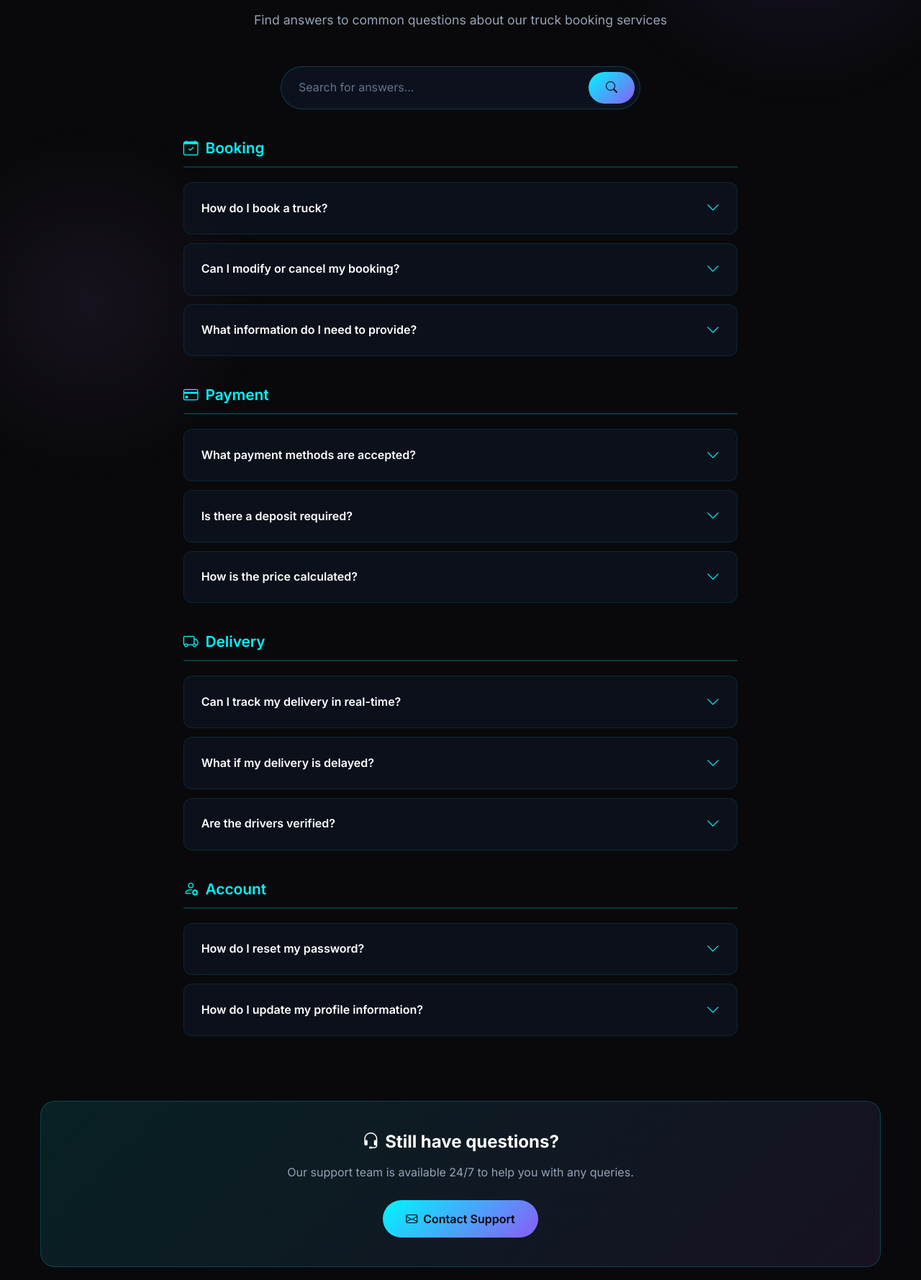
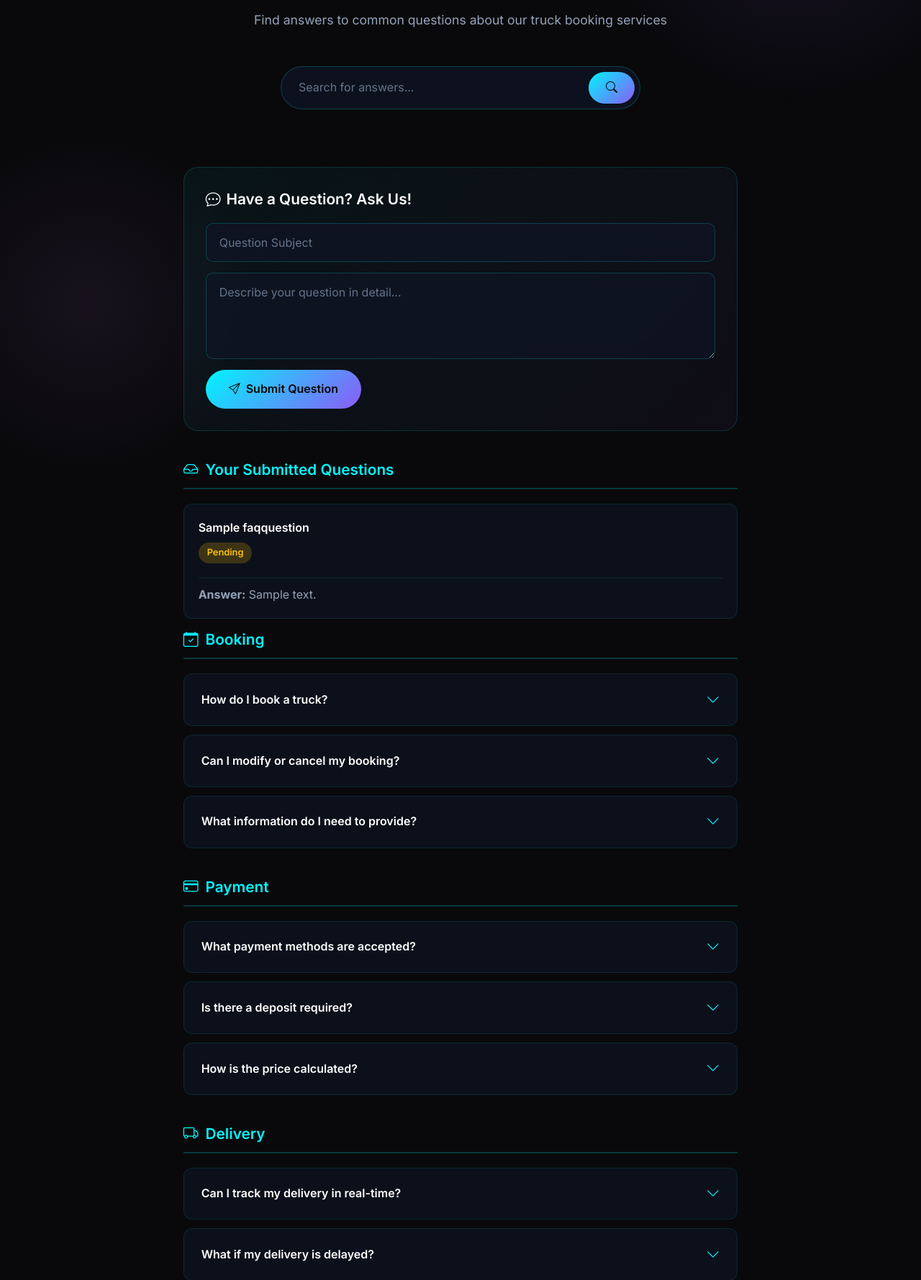
Before and after one commit to Goutham459/TRANSOVA, a Django app: page /faq/ in a window 1280 px wide. Shown: the part 288-2067 px from the top of the page at 72% size. Run offline with Django 5.2, Linux system fonts and the light colour scheme; a user stored in the database is signed in; data comes from the database, SQL or seed files in the repository; tables that the repository leaves empty hold one stand-in row (values such as "Sample post").

Commit message:
faq updated

```diff
--- a/truck_booking_system/bookings/templates/bookings/admin_base.html
+++ b/truck_booking_system/bookings/templates/bookings/admin_base.html
@@ -394,6 +394,11 @@
                         <i class="bi bi-credit-card me-1"></i> Subscriptions
                     </a>
                 </li>
+                <li class="nav-item">
+                    <a class="nav-link {% if '/admin/faq' in request.path %}active{% endif %}" href="{% url 'admin_faq' %}">
+                        <i class="bi bi-question-circle me-1"></i> FAQs
+                    </a>
+                </li>
                 <li class="nav-item dropdown">
                     <a class="nav-link dropdown-toggle" href="#" role="button" data-bs-toggle="dropdown">
                         <i class="bi bi-person-circle me-1"></i> {{ user.username }}
--- a/truck_booking_system/bookings/templates/bookings/faq.html
+++ b/truck_booking_system/bookings/templates/bookings/faq.html
@@ -184,6 +184,111 @@
         padding: 40px;
     }
 
+    /* Ask Question Form */
+    .ask-question-card {
+        background: linear-gradient(135deg, rgba(0, 245, 255, 0.05), rgba(139, 92, 246, 0.05));
+        border: 1px solid rgba(0, 245, 255, 0.15);
+        border-radius: 20px;
+        padding: 30px;
+        margin-top: 40px;
+        margin-bottom: 40px;
+    }
+
+    .ask-question-title {
+        color: #fff;
+        font-size: 1.3rem;
+        margin-bottom: 20px;
+        font-weight: 600;
+    }
+
+    .form-control {
+        width: 100%;
+        padding: 14px 18px;
+        border-radius: 10px;
+        border: 1px solid rgba(0, 245, 255, 0.2);
+        background: rgba(15, 20, 35, 0.8);
+        color: #fff;
+        font-size: 1rem;
+        margin-bottom: 15px;
+        transition: all 0.3s ease;
+    }
+
+    .form-control:focus {
+        outline: none;
+        border-color: #00f5ff;
+        box-shadow: 0 0 20px rgba(0, 245, 255, 0.15);
+    }
+
+    .form-control::placeholder {
+        color: #64748b;
+    }
+
+    textarea.form-control {
+        min-height: 120px;
+        resize: vertical;
+    }
+
+    .btn-submit {
+        background: linear-gradient(135deg, #00f5ff, #8b5cf6);
+        border: none;
+        color: #050508;
+        font-weight: 600;
+        padding: 14px 32px;
+        border-radius: 30px;
+        cursor: pointer;
+        transition: all 0.3s ease;
+    }
+
+    .btn-submit:hover {
+        box-shadow: 0 0 25px rgba(0, 245, 255, 0.4);
+        transform: translateY(-2px);
+    }
+
+    /* User Questions Section */
+    .user-questions {
+        margin-top: 40px;
+    }
+
+    .user-question-item {
+        background: rgba(15, 20, 35, 0.7);
+        border: 1px solid rgba(0, 245, 255, 0.1);
+        border-radius: 12px;
+        padding: 20px;
+        margin-bottom: 15px;
+    }
+
+    .user-question-subject {
+        color: #fff;
+        font-weight: 600;
+        margin-bottom: 8px;
+    }
+
+    .user-question-status {
+        display: inline-block;
+        padding: 4px 12px;
+        border-radius: 20px;
+        font-size: 0.8rem;
+        font-weight: 600;
+        margin-bottom: 10px;
+    }
+
+    .status-pending {
+        background: rgba(255, 193, 7, 0.2);
+        color: #ffc107;
+    }
+
+    .status-answered {
+        background: rgba(0, 255, 136, 0.2);
+        color: #00ff88;
+    }
+
+    .user-question-answer {
+        color: #94a3b8;
+        margin-top: 10px;
+        padding-top: 10px;
+        border-top: 1px solid rgba(0, 245, 255, 0.1);
+    }
+
     /* Responsive */
     @media (max-width: 768px) {
         .faq-title {
@@ -211,9 +316,74 @@
             <button type="button"><i class="bi bi-search"></i></button>
         </div>
 
+        <!-- Ask Question Form -->
+        <div class="row">
+            <div class="col-lg-8 mx-auto">
+                <div class="ask-question-card">
+                    <h3 class="ask-question-title">
+                        <i class="bi bi-chat-dots me-2"></i>Have a Question? Ask Us!
+                    </h3>
+                    <form method="POST" action="{% url 'faq_submit' %}">
+                        {% csrf_token %}
+                        <input type="text" name="subject" class="form-control" placeholder="Question Subject" required>
+                        <textarea name="question" class="form-control" placeholder="Describe your question in detail..." required></textarea>
+                        {% if not user.is_authenticated %}
+                        <input type="email" name="email" class="form-control" placeholder="Your Email Address" required>
+                        {% endif %}
+                        <button type="submit" class="btn-submit">
+                            <i class="bi bi-send me-2"></i>Submit Question
+                        </button>
+                    </form>
+                </div>
+
+                <!-- User's Submitted Questions (if logged in) -->
+                {% if user.is_authenticated and user_questions %}
+                <div class="user-questions">
+                    <h4 class="faq-category-title">
+                        <i class="bi bi-inbox"></i>Your Submitted Questions
+                    </h4>
+                    {% for q in user_questions %}
+                    <div class="user-question-item">
+                        <div class="user-question-subject">{{ q.subject }}</div>
+                        <span class="user-question-status {% if q.status == 'PENDING' %}status-pending{% else %}status-answered{% endif %}">
+                            {{ q.get_status_display }}
+                        </span>
+                        {% if q.answer %}
+                        <div class="user-question-answer">
+                            <strong>Answer:</strong> {{ q.answer }}
+                        </div>
+                        {% endif %}
+                    </div>
+                    {% endfor %}
+                </div>
+                {% endif %}
+            </div>
+        </div>
+
         <!-- FAQ Categories -->
         <div class="row">
             <div class="col-lg-8 mx-auto">
+
+                <!-- Public Answered FAQs -->
+                {% if public_faqs %}
+                <div class="faq-category">
+                    <h3 class="faq-category-title">
+                        <i class="bi bi-question-circle"></i>Common Questions
+                    </h3>
+
+                    {% for faq in public_faqs %}
+                    <div class="faq-item">
+                        <div class="faq-question">
+                            <span>{{ faq.subject }}</span>
+                            <i class="bi bi-chevron-down faq-icon"></i>
+                        </div>
+                        <div class="faq-answer">
+                            {{ faq.answer }}
+                        </div>
+                    </div>
+                    {% endfor %}
+                </div>
+                {% endif %}
 
                 <!-- Booking FAQ -->
                 <div class="faq-category">
--- a/truck_booking_system/bookings/urls.py
+++ b/truck_booking_system/bookings/urls.py
@@ -20,7 +20,7 @@ from .views import (
     # User management
     admin_user_toggle_status, admin_user_change_role, admin_reset_password,
     # FAQ views
-    faq, faq_submit, faq_reply, admin_faq,
+    faq, faq_submit, faq_reply, admin_faq, admin_faq_toggle_public,
     # New customer features
     price_calculator, profile, booking_receipt, customer_booking_list,
     # Payment
@@ -83,6 +83,7 @@ urlpatterns = [
     path("faq/", faq, name="faq"),
     path("faq/submit/", faq_submit, name="faq_submit"),
     path("faq/<int:question_id>/reply/", faq_reply, name="faq_reply"),
+    path("admin/faq/<int:question_id>/toggle-public/", admin_faq_toggle_public, name="admin_faq_toggle_public"),
 
     # New Customer Feature URLs
     path("price-calculator/", price_calculator, name="price_calculator"),
--- a/truck_booking_system/bookings/views.py
+++ b/truck_booking_system/bookings/views.py
@@ -1966,6 +1966,31 @@ def admin_faq(request):
     return render(request, "bookings/admin_faq.html", context)
 
 
+@login_required(login_url='/login/')
+def admin_faq_toggle_public(request, question_id):
+    """
+    Admin view to toggle FAQ question public/private status.
+
+    URL: /admin/faq/<question_id>/toggle-public/
+    Method: POST
+
+    Access: Admin users only
+    """
+    if not (request.user.is_staff or request.user.is_superuser or request.user.role == 'ADMIN'):
+        messages.error(request, "You are not authorized to view this page.")
+        return redirect('login')
+
+    faq_question = get_object_or_404(FAQQuestion, id=question_id)
+
+    # Toggle public status
+    faq_question.is_public = not faq_question.is_public
+    faq_question.save()
+
+    status = "public" if faq_question.is_public else "private"
+    messages.success(request, f"FAQ question is now {status}.")
+    return redirect('admin_faq')
+
+
 def price_calculator(request):
     """
     Price calculator tool.
```
Also changed, not shown: truck_booking_system/accounts/views.py (+10 -1 lines), truck_booking_system/bookings/templates/bookings/admin_faq.html (added, +364 -0 lines), truck_booking_system/config/settings.py (+18 -9 lines), truck_booking_system/env_production.txt (added, +26 -0 lines), 2 other files.
